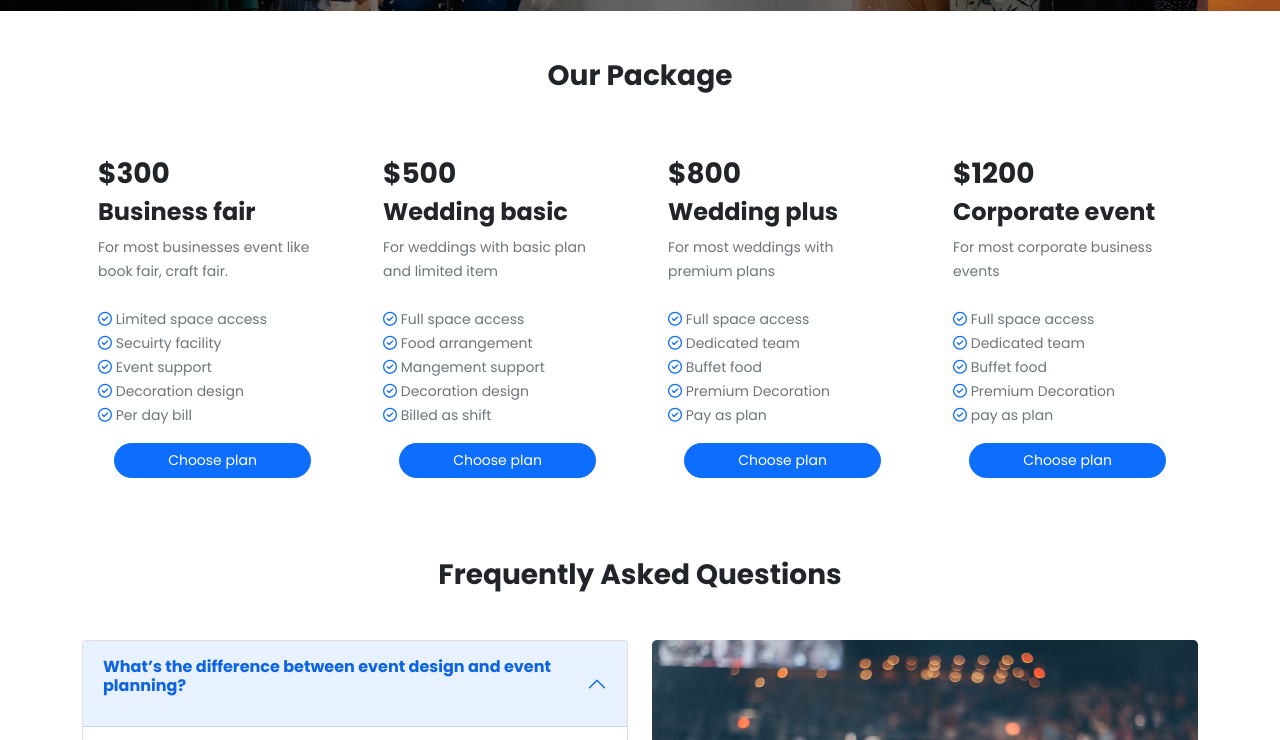
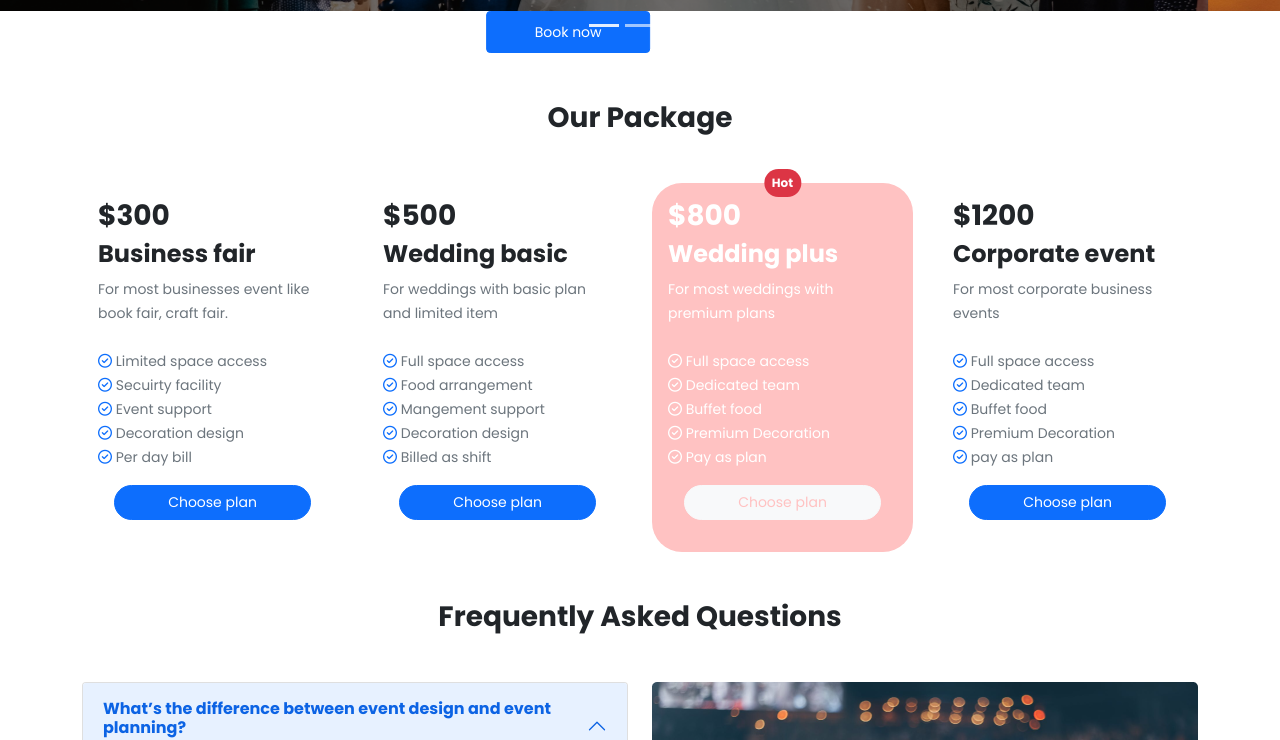
Before and after one commit to fariha-rahman-saba/momoinn-convention-center, a plain HTML site: page index.html in a window 1280 px wide. Shown: the part 539-1279 px from the top of the page. Drawn offline with nearby package versions, Linux system fonts and the light colour scheme.

Commit message:
special card added

```diff
--- a/css/style.css
+++ b/css/style.css
@@ -4,3 +4,10 @@
 body{
     font-family: 'Poppins', sans-serif;
 }
+
+#hot-package{
+    background-color: #ffc2c2;
+    border-radius: 30px;
+    color: white;
+    position: relative;
+}
--- a/index.html
+++ b/index.html
@@ -22,38 +22,8 @@
                 <h4 class="fw-bold pt-4">Momo Inn Convention Center</h4>
             </div>
 
-            <!-- <nav class="navbar navbar-expand-lg navbar-light bg-light">
-                <div class="container">
 
-
-                    <div class="collapse navbar-collapse" id="navbarText">
-                        <span class="navbar-text fw-bold">
-                            Momo Inn Convention Center
-                        </span>
-                        <ul class="navbar-nav ms-auto mb-2 mb-lg-0">
-                            <li class="nav-item">
-                                <a class="nav-link active" aria-current="page" href="#">Home</a>
-                            </li>
-                            <li class="nav-item">
-                                <a class="nav-link" href="#">Features</a>
-                            </li>
-                            <li class="nav-item">
-                                <a class="nav-link" href="#">Pricing</a>
-                            </li>
-                        </ul>
-
-                    </div>
-                    <button class="navbar-toggler ms-auto " type="button" data-bs-toggle="collapse"
-                        data-bs-target="#navbarText" aria-controls="navbarText" aria-expanded="false"
-                        aria-label="Toggle navigation">
-                        <span class="navbar-text fw-bold">
-                            Momo Inn Convention Center
-                        </span>
-                        <span class="navbar-toggler-icon"></span>
-                    </button> -->
-
-
-            <div class="banner">
+            <div class="banner ">
                 <div id="carouselExampleCaptions" class="carousel slide" data-bs-ride="carousel">
                     <div class="carousel-indicators">
                         <button type="button" data-bs-target="#carouselExampleCaptions" data-bs-slide-to="0"
@@ -63,12 +33,18 @@
                         <button type="button" data-bs-target="#carouselExampleCaptions" data-bs-slide-to="2"
                             aria-label="Slide 3"></button>
                     </div>
-                    <div class="carousel-inner">
-                        <div class="carousel-item active">
+
+                    <div class="carousel-inner ">
+                        <div class="carousel-item active ">
                             <img src="images/banner.png" width="1440px" height="470px" alt="...">
                             <div class="carousel-caption d-none d-md-block">
                                 <h1 class="fw-bold">The perfect venue for your next event</h1>
                                 <p>Join with us and get the best experience</p>
+                            </div>
+                            <div class="text-center">
+                                <a href="https://web.programming-hero.com/"
+                                    class="btn btn-primary rounded px-5 py-2"><small>Book
+                                        now</small></a>
                             </div>
                         </div>
                         <div class="carousel-item">
@@ -78,13 +54,16 @@
                                 <p>Whether you are organizing a Wedding, a Business RelatedMeeting, we offera a
                                     surplusof meeting packageswith ourexceptional facility up to 1,000 guests.</p>
                             </div>
+
                         </div>
                         <div class="carousel-item">
                             <img src="images/banner-3.jpg" alt="..." width="1440px" height="470px">
                             <div class="carousel-caption d-none d-md-block">
                                 <h5>Get freedom with nature</h5>
-                                <p>Imagine a charming and picturesque Heritage village in the north part in Bangladesh
+                                <p>Imagine a charming and picturesque Heritage village in the north part in
+                                    Bangladesh
                                     with naturals views.</p>
+                            </div>
                         </div>
                     </div>
                 </div>
@@ -99,9 +78,10 @@
                     <span class="visually-hidden">Next</span>
                 </button>
             </div>
-            </div>
+
         </section>
     </header>
+
     <main>
 
         <!-- Package section -->
@@ -153,24 +133,32 @@
                         </div>
                     </div>
                     <div class="col-lg-3">
-                        <div class="card border-0">
+                        <div class="card border-0 " id="hot-package">
                             <div class="card-body">
 
                                 <h3 class="fw-bold">$800</h3>
                                 <h4 class="fw-bold">Wedding plus</h4>
-                                <p class="text-muted">
+                                <p>
                                     <small> For most weddings with premium plans <br> <br>
-                                        <i class="far fa-check-circle text-primary"></i> Full space access<br>
-                                        <i class="far fa-check-circle text-primary"></i> Dedicated team<br>
-                                        <i class="far fa-check-circle text-primary"></i> Buffet food <br>
-                                        <i class="far fa-check-circle text-primary"></i> Premium Decoration<br>
-                                        <i class="far fa-check-circle text-primary"></i> Pay as plan
+                                        <i class="far fa-check-circle"></i> Full space access<br>
+                                        <i class="far fa-check-circle"></i> Dedicated team<br>
+                                        <i class="far fa-check-circle"></i> Buffet food <br>
+                                        <i class="far fa-check-circle"></i> Premium Decoration<br>
+                                        <i class="far fa-check-circle"></i> Pay as plan
 
                                     </small>
                                 </p>
                                 <a href="#"
-                                    class="btn btn-primary rounded-pill d-flex align-items-center justify-content-center m-3"><small>Choose
+                                    class="btn btn-light rounded-pill d-flex align-items-center justify-content-center m-3"
+                                    style="color: #ffc2c2;"><small>Choose
                                         plan</small></a>
+
+                                <span
+                                    class="position-absolute top-0 start-50 translate-middle badge rounded-pill bg-danger p-2">
+                                    Hot
+
+                                </span>
+
                             </div>
                         </div>
                     </div>
```
Lines whose indentation alone changed are shown as unchanged.
